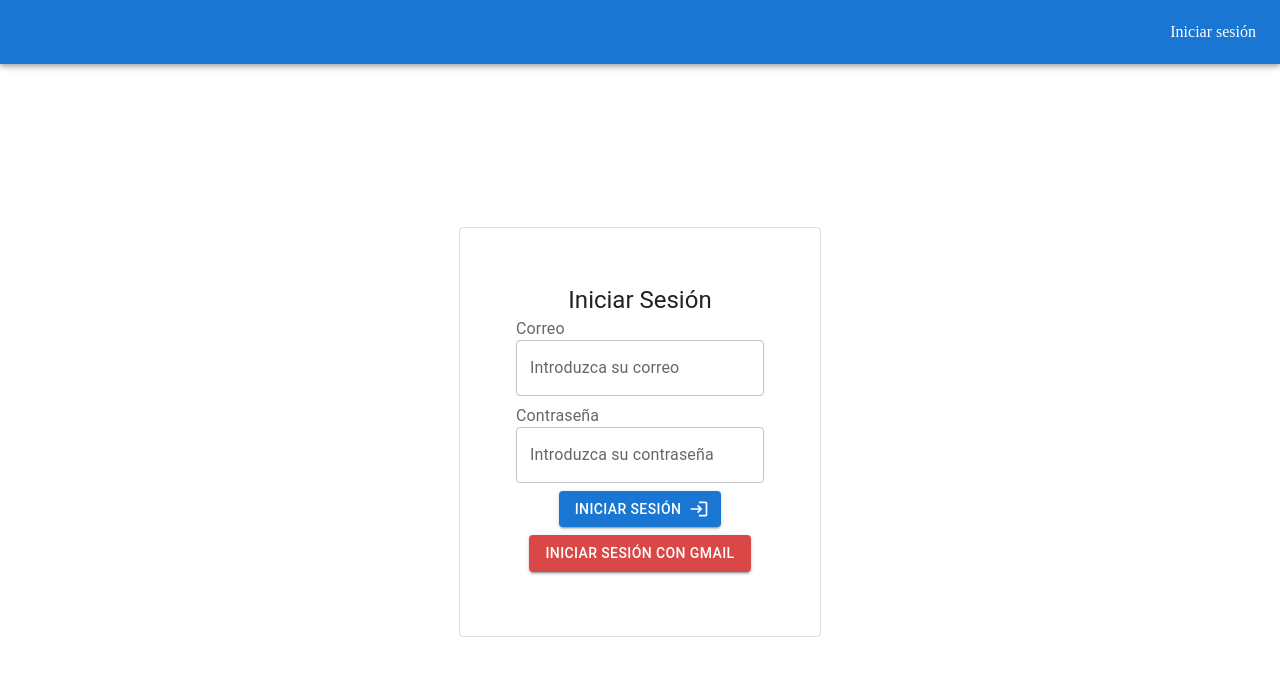
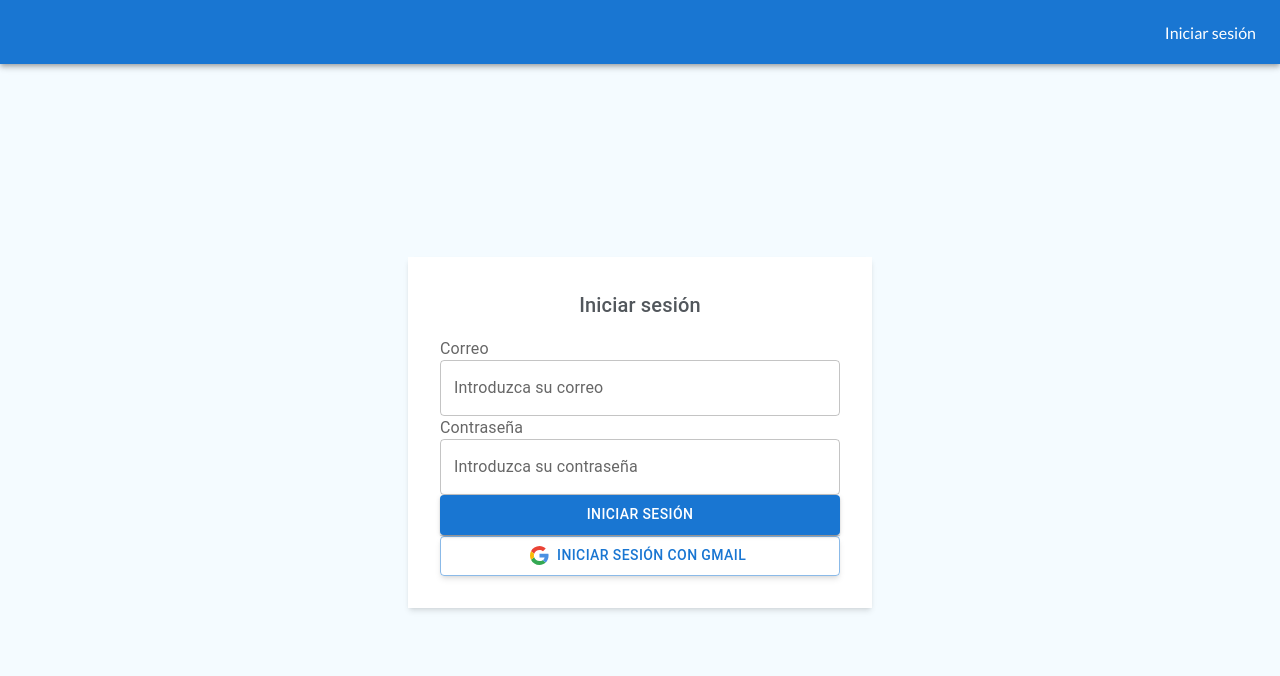
Before and after one commit to ipuhC/frontkumoota, a Next.js app: page /login in a window 1280 px wide. Shown: the top 676 px of the page. Built offline with nearby package versions, Linux system fonts and the light colour scheme; no server answers.

Commit message:
fix: add generic components and login styles

```diff
--- a/src/app/login/page.tsx
+++ b/src/app/login/page.tsx
@@ -1,23 +1,15 @@
 'use client'
 import * as React from 'react'
-import { LoginForm } from '../../modules/Auth/widgets/Formlogin'
-import { Box, Card, CardContent, Grid, Typography } from '@mui/material'
+import { LoginForm } from 'modules/Auth/widgets/Formlogin'
 import Container from 'modules/Layout/widgets/Container'
+import FormContainer from 'modules/Layout/widgets/FormContainer'
 
 export default function Login() {
   return (
     <Container>
-      <Card variant="outlined" sx={{ padding: 5 }}>
-        <CardContent>
-          <Box display="flex" justifyContent="center" alignItems="center">
-            <Typography variant="h5" component="div">
-              Iniciar Sesión
-            </Typography>
-          </Box>
-
-          <LoginForm></LoginForm>
-        </CardContent>
-      </Card>
+      <FormContainer title="Iniciar sesión">
+        <LoginForm />
+      </FormContainer>
     </Container>
   )
 }
--- a/src/modules/Auth/styles/formlogin.module.css
+++ b/src/modules/Auth/styles/formlogin.module.css
@@ -1,10 +1,31 @@
-.contenedor {
-  display: flex;
-  justify-content: center;
-  align-items: center;
-  min-height: calc(100vh - 4rem);
+.formLogin {
+  width: 25rem;
 }
 
 .inputsText {
-  margin-bottom: 1rem;
+  margin-bottom: 2rem;
 }
+
+.buttonsContainer {
+  display: flex;
+  flex-direction: column;
+  gap: 1rem;
+}
+
+.googleIcon {
+  width: 1.2rem;
+  height: 1.2rem;
+}
+
+.button {
+  text-transform: none;
+  width: 100%;
+  margin-bottom: 1.5rem;
+  height: 2.5rem;
+}
+
+.googleButton {
+  margin-top: 1.5rem;
+  margin-bottom: 0;
+  box-shadow: 0 4px 6px -1px rgb(0 0 0 / 0.1), 0 2px 4px -2px rgb(0 0 0 / 0.1);
+}
--- a/src/modules/Auth/widgets/Formlogin.tsx
+++ b/src/modules/Auth/widgets/Formlogin.tsx
@@ -4,8 +4,7 @@ import { signIn } from 'next-auth/react'
 import { useSearchParams, useRouter } from 'next/navigation'
 import { ChangeEvent, useState } from 'react'
 import Button from '@mui/material/Button'
-import LoginIcon from '@mui/icons-material/Login'
-import { Box, Grid, InputLabel, TextField, Typography } from '@mui/material'
+import { Divider, InputLabel, TextField } from '@mui/material'
 import styles from '../styles/formlogin.module.css'
 
 export const LoginForm = () => {
@@ -34,8 +33,6 @@ export const LoginForm = () => {
       })
 
       setLoading(false)
-
-      console.log(res)
       if (!res?.error) {
         router.push(callbackUrl)
       } else {
@@ -49,7 +46,6 @@ export const LoginForm = () => {
 
   const handleChange = (event: ChangeEvent<HTMLInputElement>) => {
     const { name, value } = event.target
-    console.log(value)
     setFormValues({ ...formValues, [name]: value })
   }
 
@@ -59,80 +55,52 @@ export const LoginForm = () => {
   }
 
   return (
-    <form onSubmit={onSubmit}>
-      {error && (
-        <p className="text-center bg-red-300 py-4 mb-6 rounded">{error}</p>
-      )}
-      {/* <div className="mb-6">
-          <input
-            required
-            type="email"
-            name="email"
-            value={formValues.email}
-            onChange={handleChange}
-            placeholder="Correo"
-          />
-        </div> */}
-      <Grid
-        container
-        direction="column"
-        justifyContent="center"
-        alignItems="center"
-        spacing={1}
-      >
-        <Grid item xs={12}>
+    <form onSubmit={onSubmit} className={styles.formLogin}>
+      {error && <p>{error}</p>}
       <InputLabel htmlFor="correo">Correo</InputLabel>
-
       <TextField
         id="correo"
         value={formValues.email}
         type={'text'}
+        fullWidth
         placeholder="Introduzca su correo"
         onChange={handleChange}
         label="Introduzca su correo"
         className={styles.inputsText}
       />
-        </Grid>
-        {/* <div className="mb-6">
-          <input
-            required
-            type="password"
-            name="password"
-            value={formValues.password}
-            onChange={handleChange}
-            placeholder="Contraseña"
-          />
-        </div> */}
-        <Grid item xs={12}>
-          <Box display="flex" justifyContent="flex-start ">
       <InputLabel htmlFor="contraseña">Contraseña</InputLabel>
-          </Box>
       <TextField
         id="contraseña"
         value={formValues.password}
         type={'password'}
+        fullWidth
         placeholder="Introduzca su contraseña"
         label="Introduzca su contraseña"
         onChange={handleChange}
         className={styles.inputsText}
       />
-        </Grid>
-        <Grid item xs={12}>
-          <Button variant="contained" endIcon={<LoginIcon />}>
+      <Button
+        variant="contained"
+        className={styles.button}
+        // endIcon={<LoginIcon />}
+      >
         Iniciar Sesión
       </Button>
-        </Grid>
-        <Grid item xs={12}>
+      <Divider />
       <Button
-            variant="contained"
-            style={{ backgroundColor: '#da4747' }}
+        variant="outlined"
         onClick={handleSignInGmail}
         role="button"
+        className={`${styles.button} ${styles.googleButton}`}
+        startIcon={
+          <img
+            className={styles.googleIcon}
+            src="img/assets/icons/google.svg"
+          />
+        }
       >
         Iniciar Sesión con Gmail
       </Button>
-        </Grid>
-      </Grid>
     </form>
   )
 }
--- /dev/null
+++ b/src/modules/Layout/styles/formContainer.module.css
@@ -0,0 +1,5 @@
+.formContainer {
+  box-shadow: 0 4px 6px -1px rgb(0 0 0 / 0.1), 0 2px 4px -2px rgb(0 0 0 / 0.1);
+  padding: 2rem;
+  background-color: #ffffff;
+}
--- /dev/null
+++ b/src/modules/Layout/widgets/FormContainer.tsx
@@ -0,0 +1,22 @@
+'use client'
+import * as React from 'react'
+import { Box, Typography } from '@mui/material'
+import styles from '../styles/formContainer.module.css'
+
+type Props = {
+  children: React.ReactNode
+  title?: string
+}
+
+export default function FormContainer({ children, title }: Props) {
+  return (
+    <Box className={styles.formContainer}>
+      {title ? (
+        <Typography variant="h6" component="h3" align="center" sx={{ mb: 2 }}>
+          {title}
+        </Typography>
+      ) : null}
+      <Box>{children}</Box>
+    </Box>
+  )
+}
--- a/src/styles/globals.css
+++ b/src/styles/globals.css
@@ -1,3 +1,5 @@
+@import url('https://fonts.googleapis.com/css2?family=Lato:wght@300;400;500;700;900&display=swap');
+
 :root {
   --max-width: 1100px;
   --border-radius: 12px;
@@ -86,7 +88,17 @@ body {
 }
 
 body {
-  background: white;
+  background: rgba(240, 250, 255, 0.712);
+  font-family: Lato, BlinkMacSystemFont, Segoe UI, Roboto, Oxygen, Ubuntu,
+    Cantarell, Fira Sans, Droid Sans, Helvetica Neue, sans-serif !important;
+  color: rgb(20, 20, 20);
+}
+
+h1,
+h2,
+h3,
+h4 {
+  color: #52575c;
 }
 
 .main-container {
```
Also changed, not shown: public/img/assets/icons/google.svg (renamed from public/assets/icons/google.svg). Lines whose indentation alone changed are shown as unchanged.
